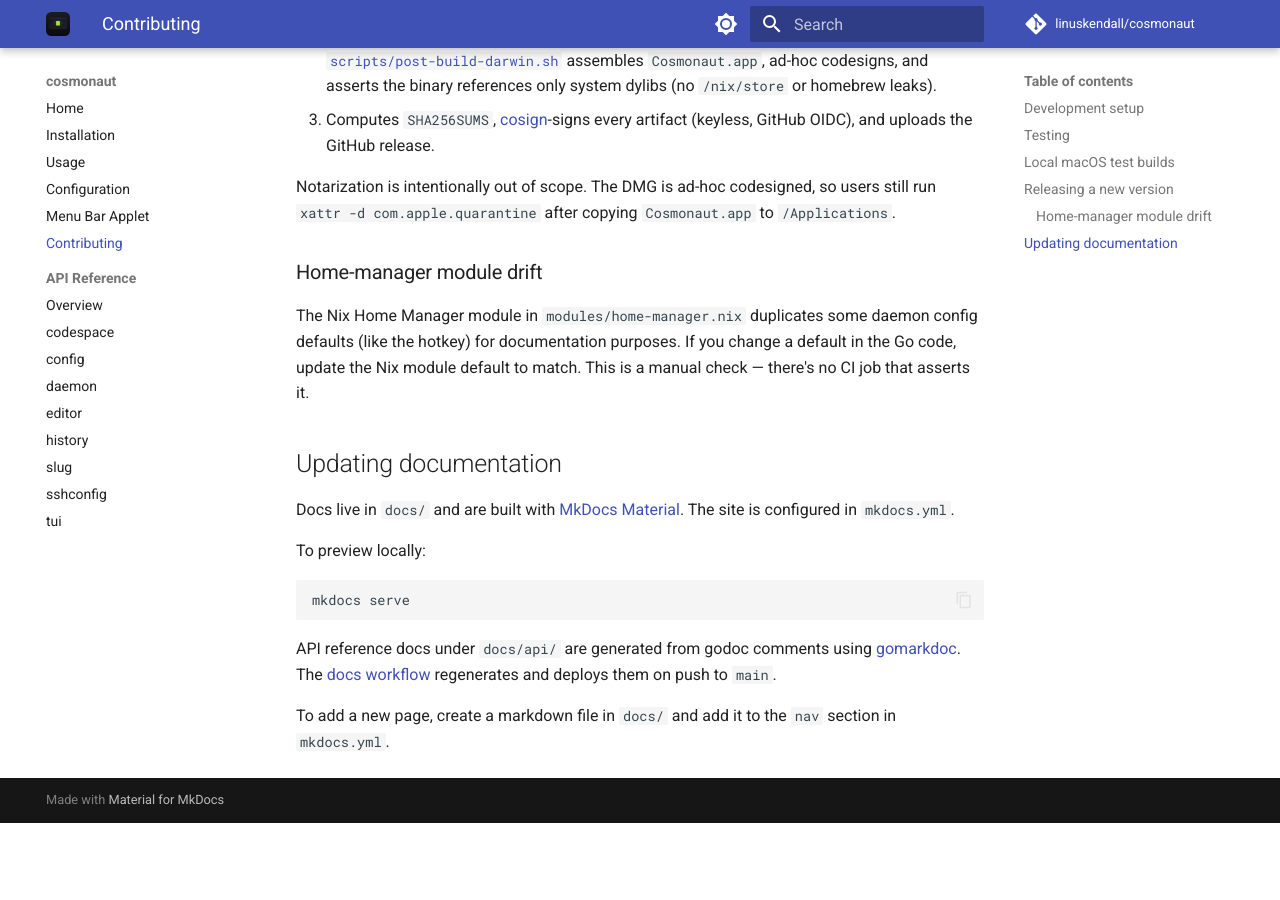
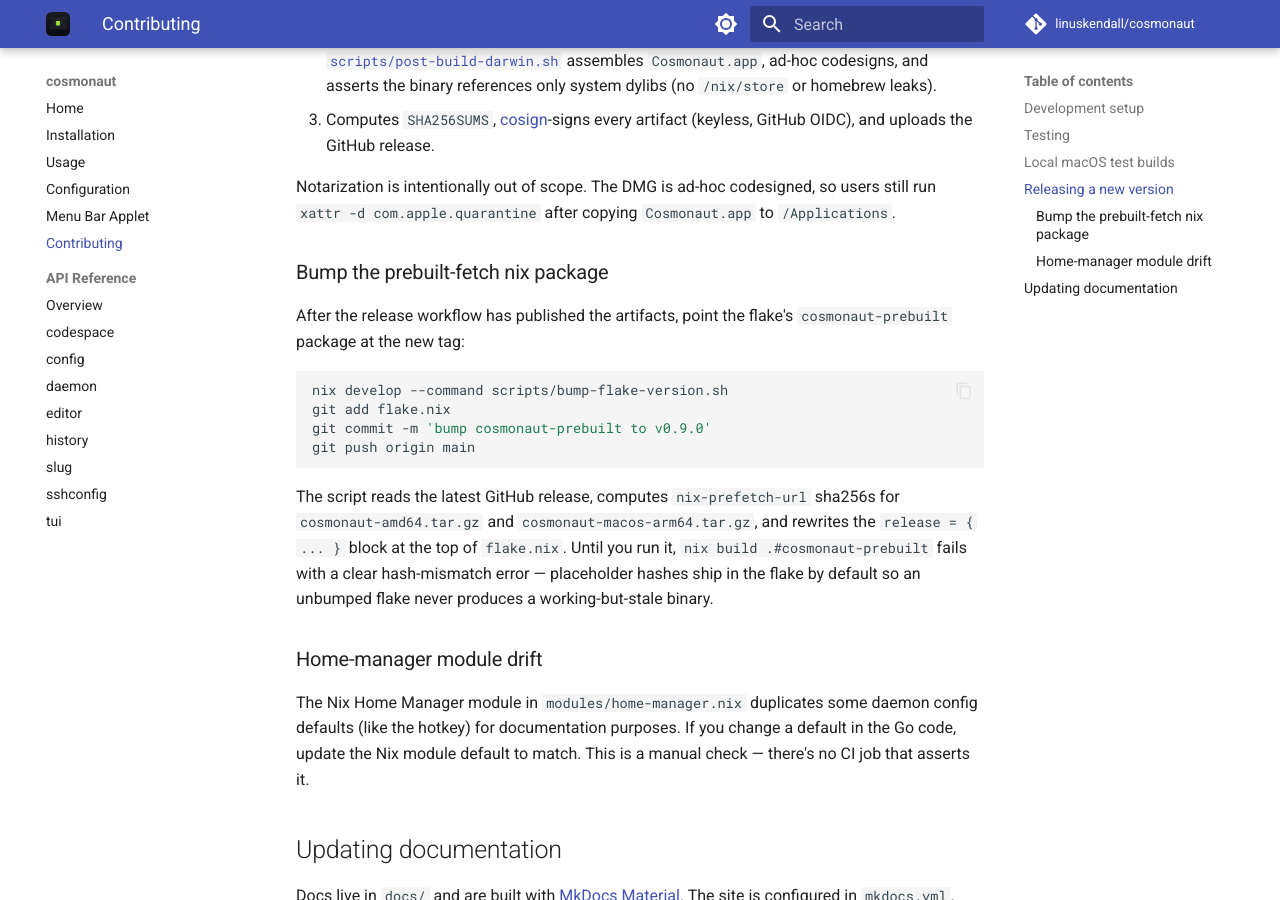
Before and after one commit to ananthb/zed-spaces-launcher, an MkDocs documentation site: the page built from docs/contributing.md, in a window 1280 px wide and 900 px high, scrolled down 1288 px. Built offline with MkDocs 1.6.1 and Material for MkDocs 9.7.7, drawn with Linux system fonts in a browser that asks for light colours; comment, search, counter and statistics services are not loaded; before the commit the page ends 2111 px from its top, so only the background shows below that.

Commit message:
Mark cosmonautFromSource as unstable; document bump-flake-version.sh
flake.nix: cosmonautFromSource.version becomes 'unstable' so the buildGoModule pname-version no longer masquerades as a user-facing release version. The released version comes from the git tag via goreleaser's -X main.version ldflag; the buildGoModule derivation is internal (feeds the AppImage and serves as the home-manager default until users opt into cosmonautPrebuilt).

docs/contributing.md: add the post-release scripts/bump-flake-version.sh step to the release flow.

Co-Authored-By: Claude Opus 4.7 (1M context) <noreply@anthropic.com>

````diff
--- a/docs/contributing.md
+++ b/docs/contributing.md
@@ -55,6 +55,19 @@ The [release workflow](https://github.com/linuskendall/cosmonaut/blob/main/.gith
 
 Notarization is intentionally out of scope. The DMG is ad-hoc codesigned, so users still run `xattr -d com.apple.quarantine` after copying `Cosmonaut.app` to `/Applications`.
 
+### Bump the prebuilt-fetch nix package
+
+After the release workflow has published the artifacts, point the flake's `cosmonaut-prebuilt` package at the new tag:
+
+```bash
+nix develop --command scripts/bump-flake-version.sh
+git add flake.nix
+git commit -m 'bump cosmonaut-prebuilt to v0.9.0'
+git push origin main
+```
+
+The script reads the latest GitHub release, computes `nix-prefetch-url` sha256s for `cosmonaut-amd64.tar.gz` and `cosmonaut-macos-arm64.tar.gz`, and rewrites the `release = { ... }` block at the top of `flake.nix`. Until you run it, `nix build .#cosmonaut-prebuilt` fails with a clear hash-mismatch error — placeholder hashes ship in the flake by default so an unbumped flake never produces a working-but-stale binary.
+
 ### Home-manager module drift
 
 The Nix Home Manager module in `modules/home-manager.nix` duplicates some daemon config defaults (like the hotkey) for documentation purposes. If you change a default in the Go code, update the Nix module default to match. This is a manual check — there's no CI job that asserts it.
````
Also changed, not shown: 1 other file.
